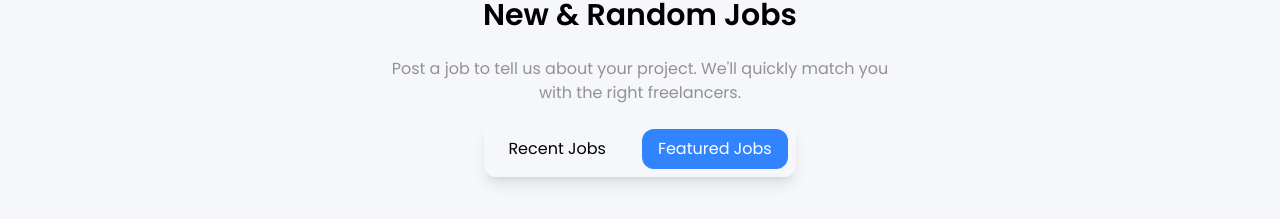
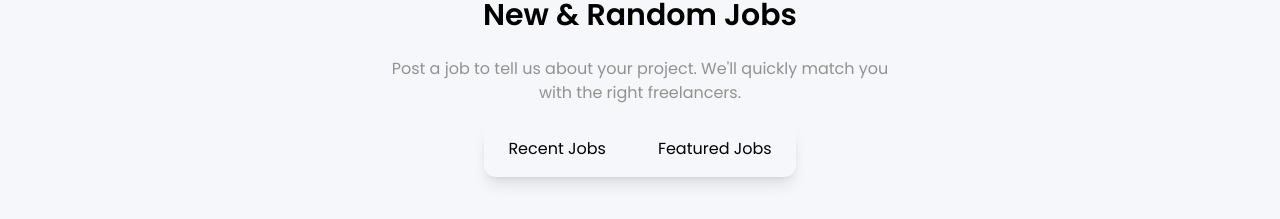
Before and after one commit to vwakesahu/jobshunt, a React (Create React App) app: page /addJob in a window 1280 px wide. Shown: the part 1075-1294 px from the top of the page. Built offline with nearby package versions, Linux system fonts and the light colour scheme.

Commit message:
Added firebase user

```diff
--- a/src/components/Joblist.jsx
+++ b/src/components/Joblist.jsx
@@ -16,9 +16,11 @@ const Joblist = () => {
   const navigate = useNavigate();
   const [{ user }, dispatch] = useStateValue();
 
-  // Set the initial state to true for Recent Jobs
   const isRecentJobsActive =
     location.pathname === "/recentJobs" || location.pathname === "/";
+
+  const isAddJobActive = location.pathname === "/addJob";
+  const isFeaturedJobs = location.pathname === "/featuredJobs";
 
   const handleRecentJobsClick = () => {
     navigate("/recentJobs");
@@ -28,52 +30,45 @@ const Joblist = () => {
     navigate("/featuredJobs");
   };
 
+  const handleAddJobClick = () => {
+    navigate("/addJob");
+  };
+
   return (
     <div className="mt-36 flex flex-col justify-center items-center">
       <div className=" flex flex-col justify-center items-center text-center">
         <p className="text-3xl font-semibold">New & Random Jobs</p>
-        {user && (
-          <Link to="/addJob">
-            <button className=" text-lightBlue text-2xl mt-4">
-              Add New Job
-            </button>
-          </Link>
-        )}
 
         <p className="mt-6 md:w-[500px] text-lighttextGray">
           Post a job to tell us about your project. We'll quickly match you with
           the right freelancers.
         </p>
         <div className="mt-4 flex justify-center gap-5 shadow-lg p-2 rounded-xl">
-          <Link to="/recentJobs" className="flex">
           <p
             onClick={handleRecentJobsClick}
-              className={`px-4 py-2 rounded-xl ${
+            className={`px-4 py-2 rounded-xl cursor-pointer ${
               isRecentJobsActive ? "bg-lightBlue text-white" : ""
             }`}
           >
             Recent Jobs
           </p>
-          </Link>
-          <Link to="/featuredJobs" className="flex">
           <p
             onClick={handleFeaturedJobsClick}
-              className={`px-4 py-2 rounded-xl ${
-                !isRecentJobsActive ? "bg-lightBlue text-white" : ""
+            className={`px-4 py-2 rounded-xl cursor-pointer ${
+              isFeaturedJobs ? "bg-lightBlue text-white" : ""
             }`}
           >
             Featured Jobs
           </p>
-          </Link>
           {user && (
-            <Link to="/addJob" className="flex">
             <p
-                onClick={handleRecentJobsClick}
-                className='border px-4 py-2 rounded-xl '
+              onClick={handleAddJobClick}
+              className={`border px-4 py-2 rounded-xl cursor-pointer ${
+                isAddJobActive ? "bg-lightBlue text-white" : ""
+              }`}
             >
               Add Jobs
             </p>
-            </Link>
           )}
         </div>
       </div>
```
Lines whose indentation alone changed are shown as unchanged.
